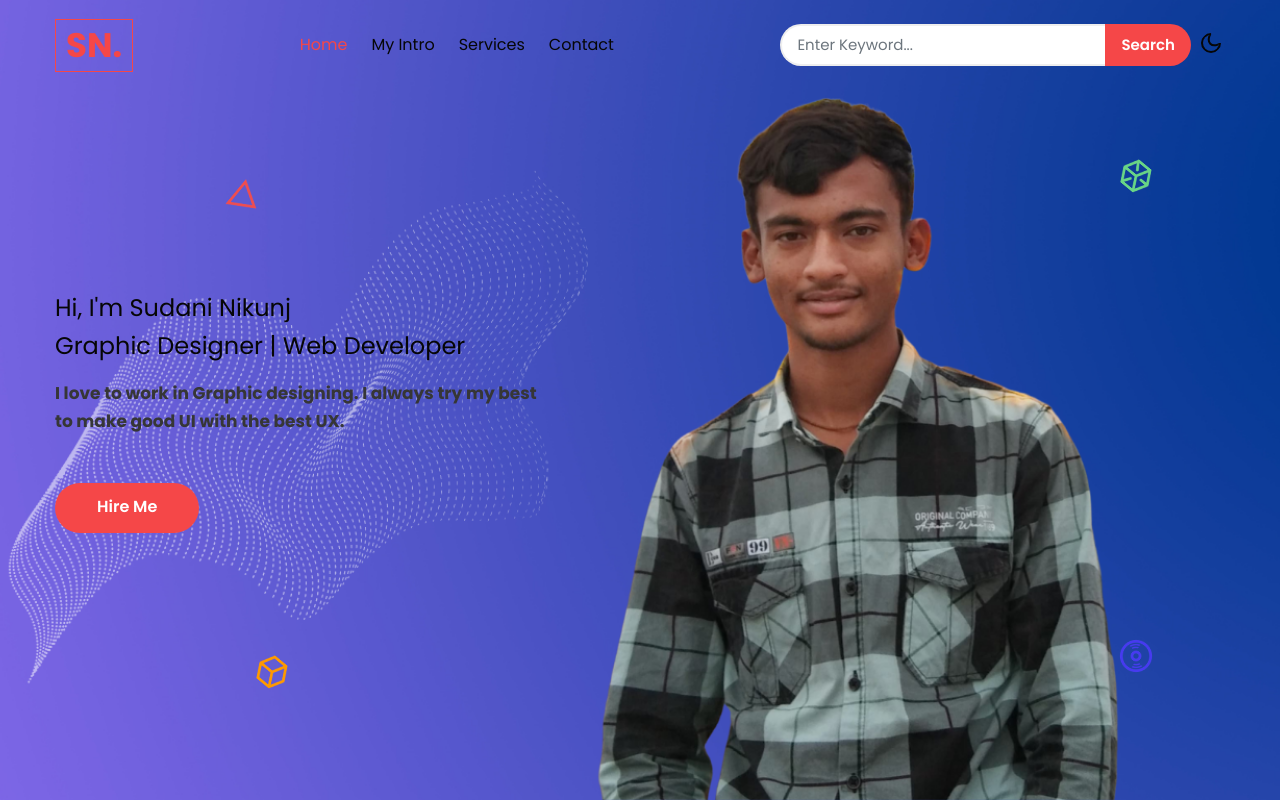
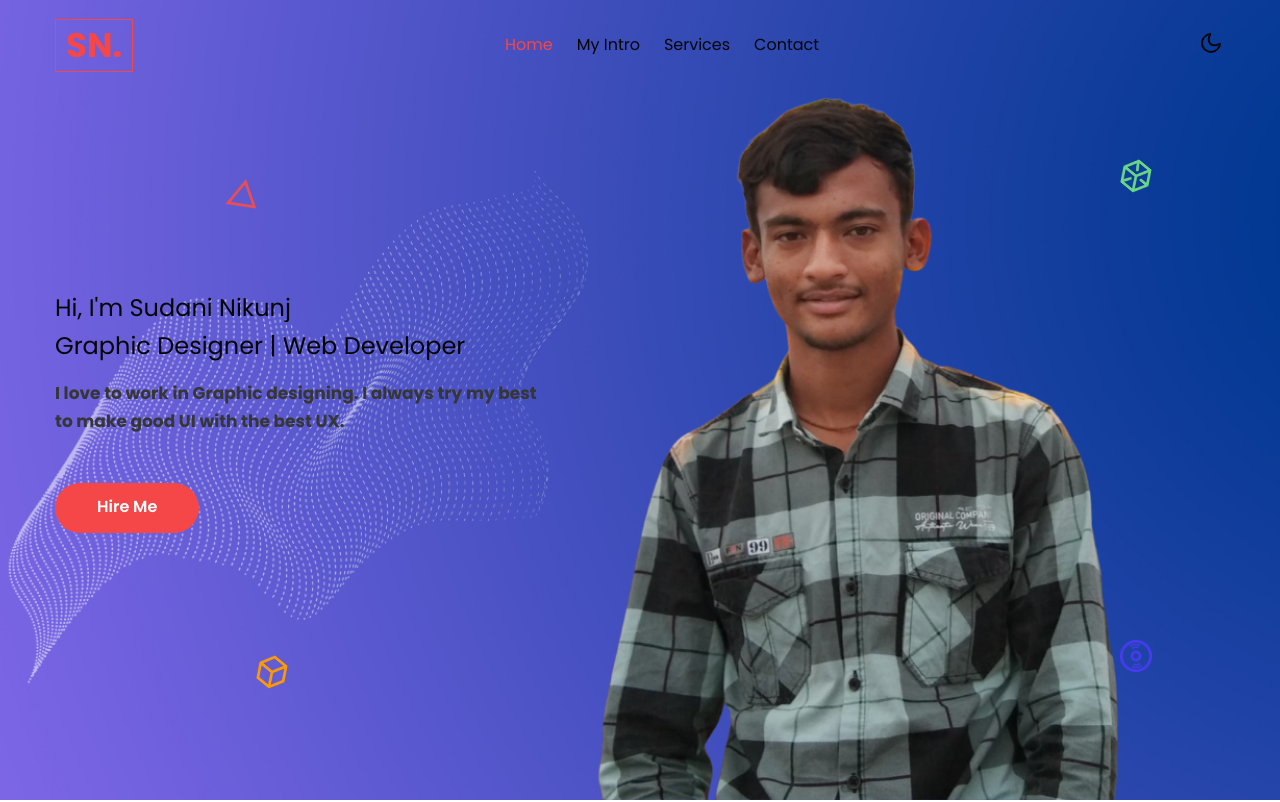
Before and after one commit to nikunjpatel267/Nikunj_Portfolio, a plain HTML site: page index.html in a window 1280 px wide. Shown: the top 802 px of the page. Drawn offline with Linux system fonts and the light colour scheme.

Commit message:
Update index.html

```diff
--- a/index.html
+++ b/index.html
@@ -47,11 +47,7 @@ Author URL: http://w3layouts.com
                             <a class="nav-link" href="contact.html">Contact</a>
                         </li>
                     </ul>
-                    <form action="#search" method="GET" class="d-flex search-header">
-                        <input class="form-control" type="search" placeholder="Enter Keyword..." aria-label="Search"
-                            required>
-                        <button class="btn btn-style" type="submit">Search</button>
-                    </form>
+
                 </div>
                 <!-- toggle switch for light and dark theme -->
                 <div class="cont-ser-position">
```
